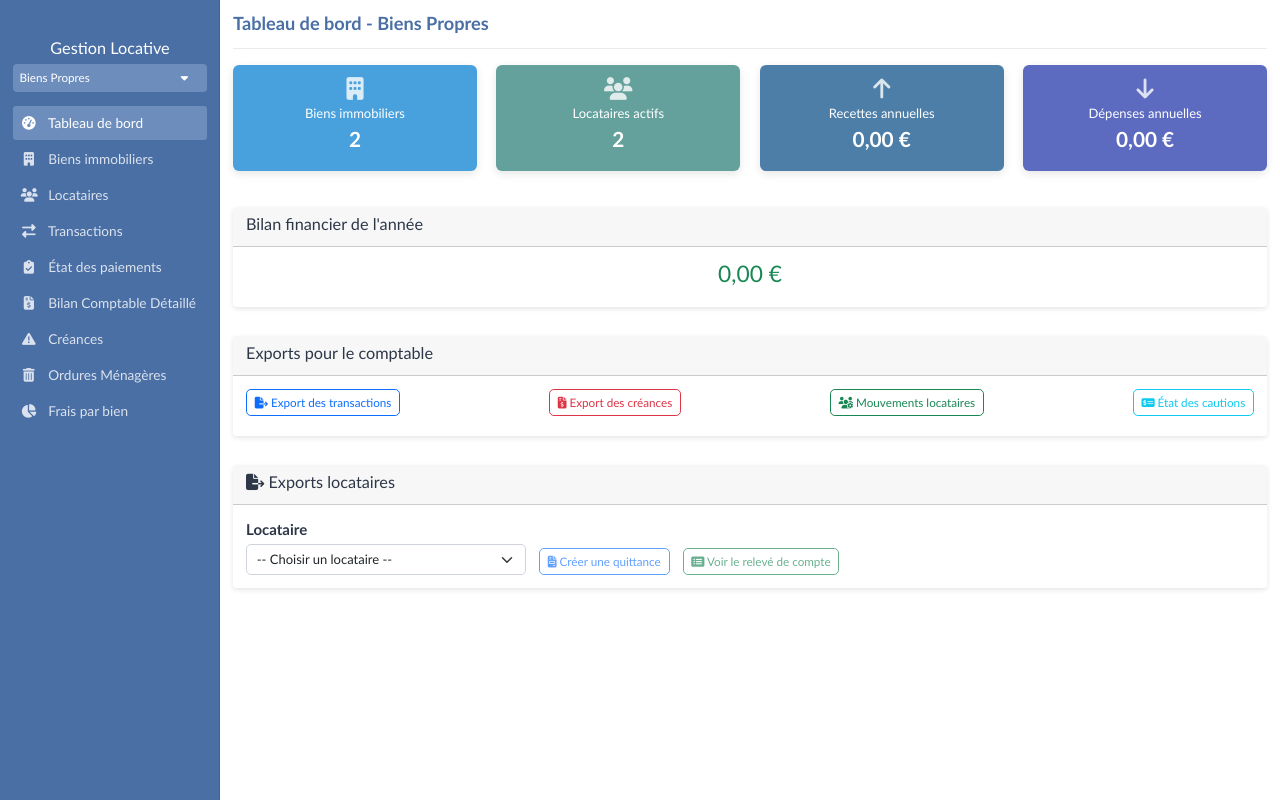
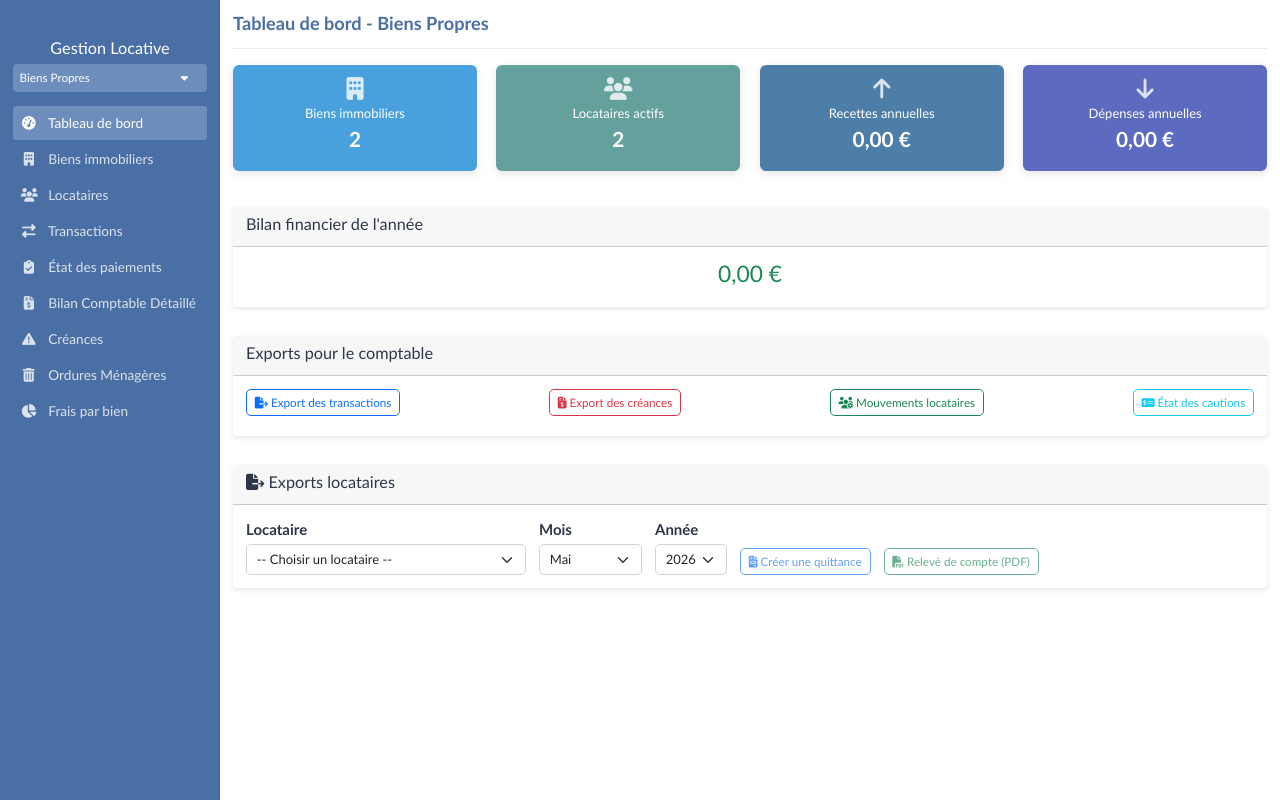
Before and after one commit to DavidBenloulou/gestion-locative, a Django app: page / in a window 1280 px wide. Run offline with Django 5.2, Linux system fonts and the light colour scheme; data comes from the database, SQL or seed files in the repository.

Commit message:
Exports locataires : ajout sélecteurs mois/année pour quittance, relevé pointe directement vers le PDF

```diff
--- a/principale/templates/principale/dashboard.html
+++ b/principale/templates/principale/dashboard.html
@@ -246,11 +246,36 @@
                             {% endfor %}
                         </select>
                     </div>
+                    <div>
+                        <label for="selectMoisQuittance" class="form-label mb-1 fw-semibold">Mois</label>
+                        <select id="selectMoisQuittance" class="form-select">
+                            <option value="1">Janvier</option>
+                            <option value="2">Février</option>
+                            <option value="3">Mars</option>
+                            <option value="4">Avril</option>
+                            <option value="5">Mai</option>
+                            <option value="6">Juin</option>
+                            <option value="7">Juillet</option>
+                            <option value="8">Août</option>
+                            <option value="9">Septembre</option>
+                            <option value="10">Octobre</option>
+                            <option value="11">Novembre</option>
+                            <option value="12">Décembre</option>
+                        </select>
+                    </div>
+                    <div>
+                        <label for="selectAnneeQuittance" class="form-label mb-1 fw-semibold">Année</label>
+                        <select id="selectAnneeQuittance" class="form-select">
+                            {% for annee in annees_export %}
+                            <option value="{{ annee }}">{{ annee }}</option>
+                            {% endfor %}
+                        </select>
+                    </div>
                     <a id="btnQuittance" href="#" class="btn btn-outline-primary disabled">
                         <i class="fas fa-file-invoice"></i> Créer une quittance
                     </a>
                     <a id="btnReleve" href="#" class="btn btn-outline-success disabled">
-                        <i class="fas fa-list-alt"></i> Voir le relevé de compte
+                        <i class="fas fa-file-pdf"></i> Relevé de compte (PDF)
                     </a>
                 </div>
             </div>
@@ -263,17 +288,27 @@
 <script>
 (function () {
     var quittanceTpl = "{% url 'generer_quittance' 0 %}";
-    var releveTpl = "{% url 'releve_locataire' 0 %}";
-    var select = document.getElementById('selectLocataireExport');
+    var relevePdfTpl = "{% url 'export_releve_locataire_pdf' 0 %}";
+
+    var selectLoc  = document.getElementById('selectLocataireExport');
+    var selectMois = document.getElementById('selectMoisQuittance');
+    var selectAnnee = document.getElementById('selectAnneeQuittance');
     var btnQ = document.getElementById('btnQuittance');
     var btnR = document.getElementById('btnReleve');
 
-    select.addEventListener('change', function () {
-        var id = this.value;
+    // Pré-sélectionner le mois et l'année courants
+    var now = new Date();
+    selectMois.value = String(now.getMonth() + 1);
+    selectAnnee.value = String(now.getFullYear());
+
+    function updateButtons() {
+        var id = selectLoc.value;
         if (id) {
-            btnQ.href = quittanceTpl.replace('/0/', '/' + id + '/');
+            var mois  = selectMois.value;
+            var annee = selectAnnee.value;
+            btnQ.href = quittanceTpl.replace('/0/', '/' + id + '/') + '?mois=' + mois + '&annee=' + annee;
             btnQ.classList.remove('disabled');
-            btnR.href = releveTpl.replace('/0/', '/' + id + '/');
+            btnR.href = relevePdfTpl.replace('/0/', '/' + id + '/');
             btnR.classList.remove('disabled');
         } else {
             btnQ.href = '#';
@@ -281,7 +316,11 @@
             btnR.href = '#';
             btnR.classList.add('disabled');
         }
-    });
+    }
+
+    selectLoc.addEventListener('change', updateButtons);
+    selectMois.addEventListener('change', updateButtons);
+    selectAnnee.addEventListener('change', updateButtons);
 })();
 </script>
 {% endblock %}
```
